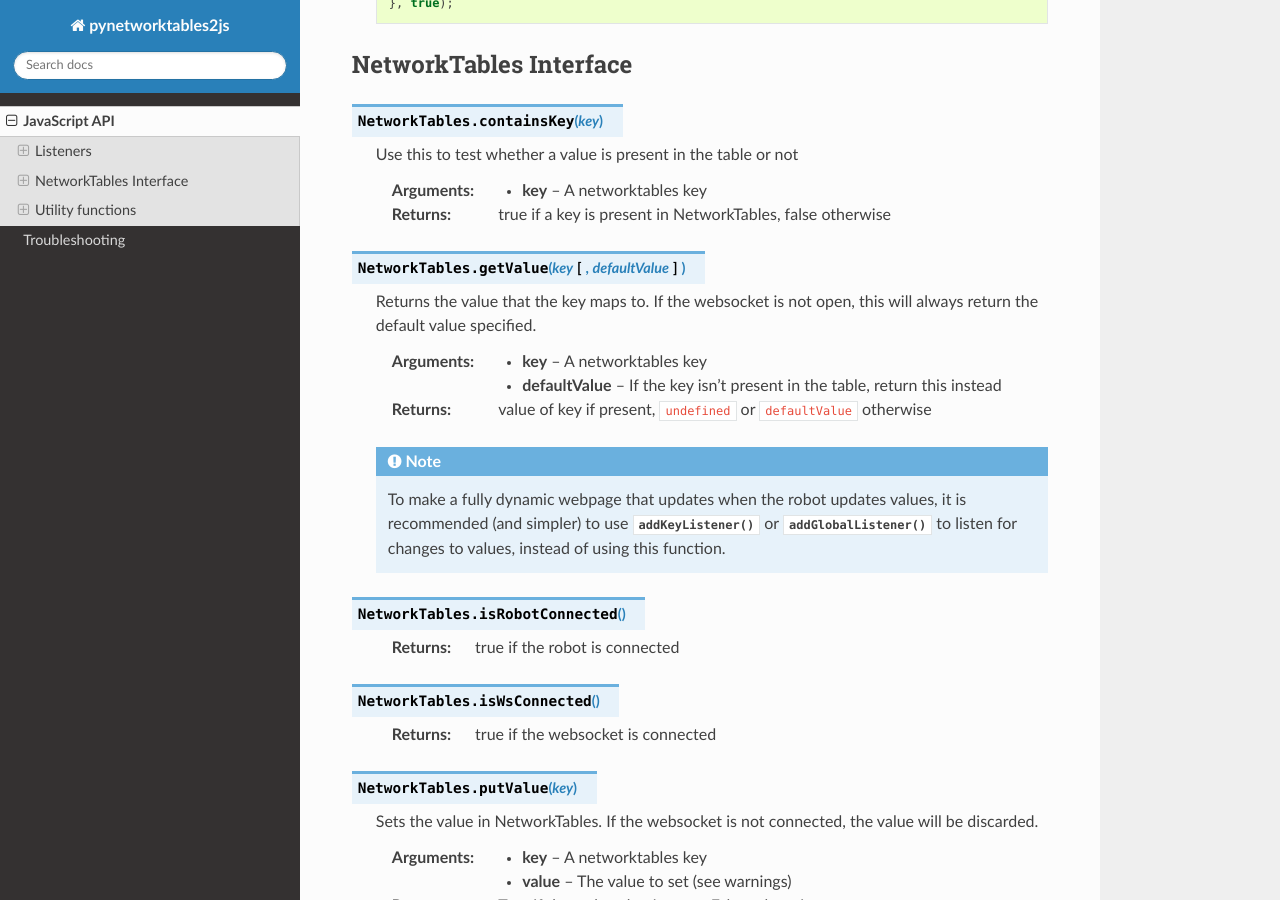
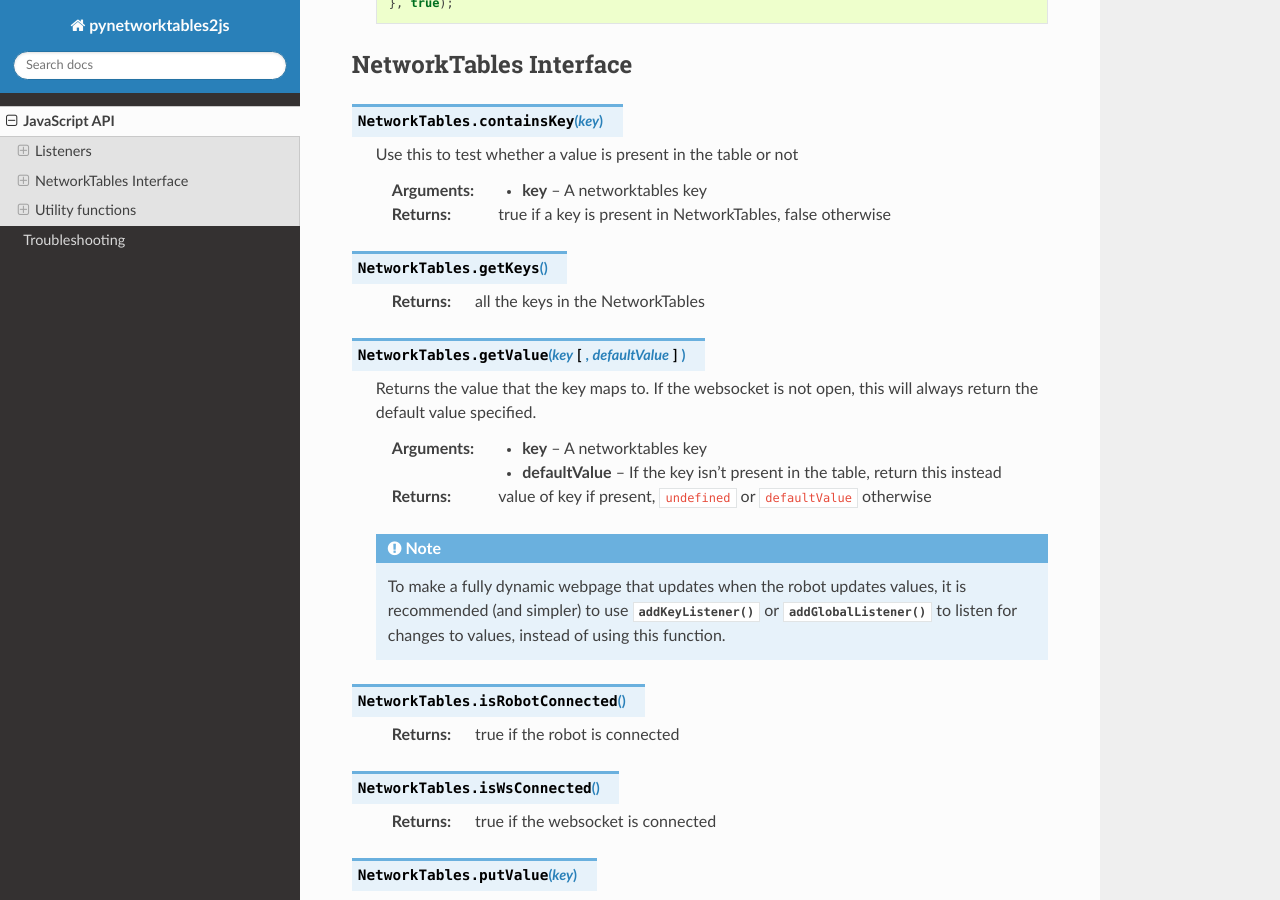
Before and after one commit to robotpy/pynetworktables2js, a Sphinx documentation site: the page built from docs/api_js.rst, in a window 1280 px wide and 900 px high, scrolled down 1808 px. Built offline with Sphinx 7.4.7 and the Read the Docs theme 2.0.0, drawn with Linux system fonts in a browser that asks for light colours; the version number could not be read and is left out.

Commit message:
Update api_js.rst

```diff
--- a/docs/api_js.rst
+++ b/docs/api_js.rst
@@ -94,6 +94,10 @@ NetworkTables Interface
     :param key: A networktables key
     :returns: true if a key is present in NetworkTables, false otherwise
 
+.. js:function:: NetworkTables.getKeys()
+
+    :returns: all the keys in the NetworkTables
+
 .. js:function:: NetworkTables.getValue(key[, defaultValue])
 
     Returns the value that the key maps to. If the websocket is not
```
